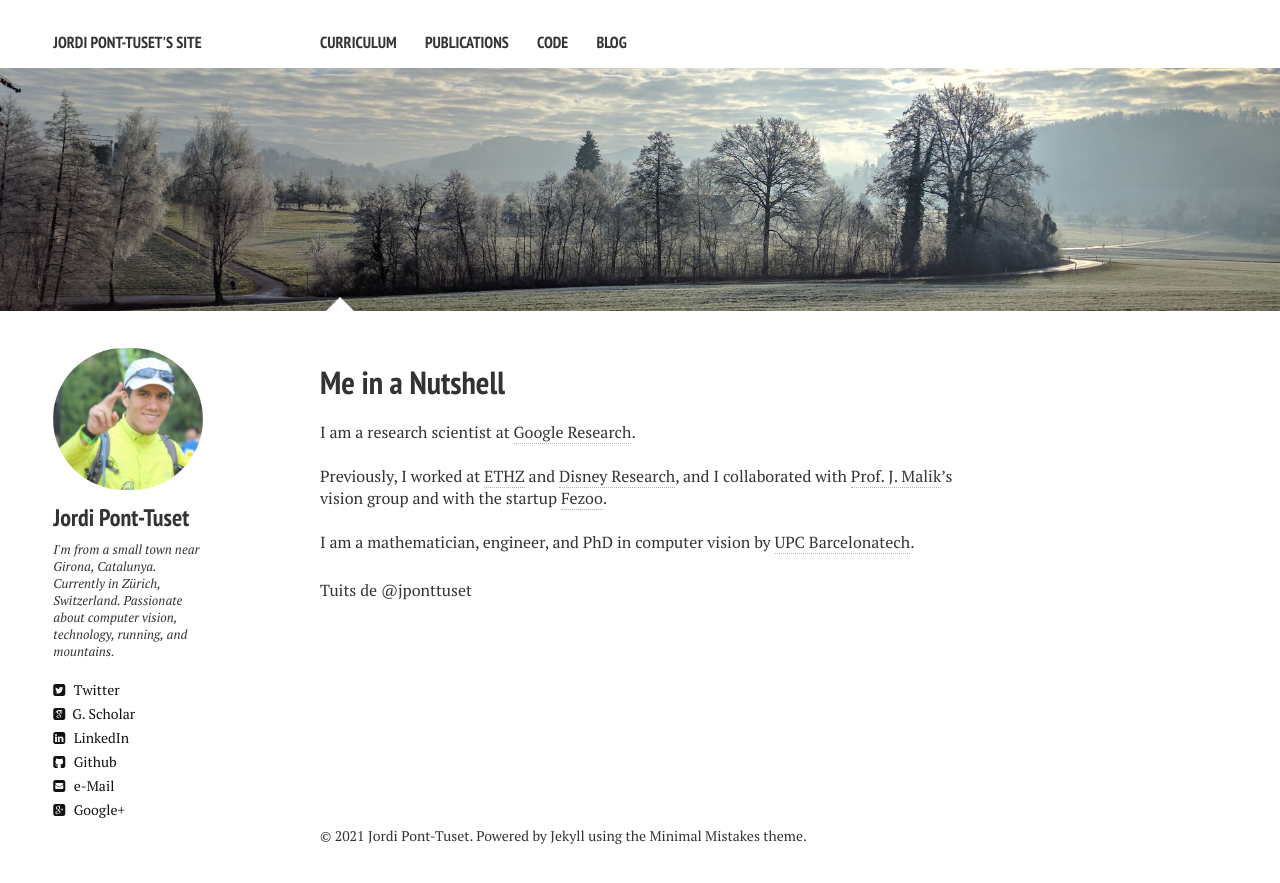
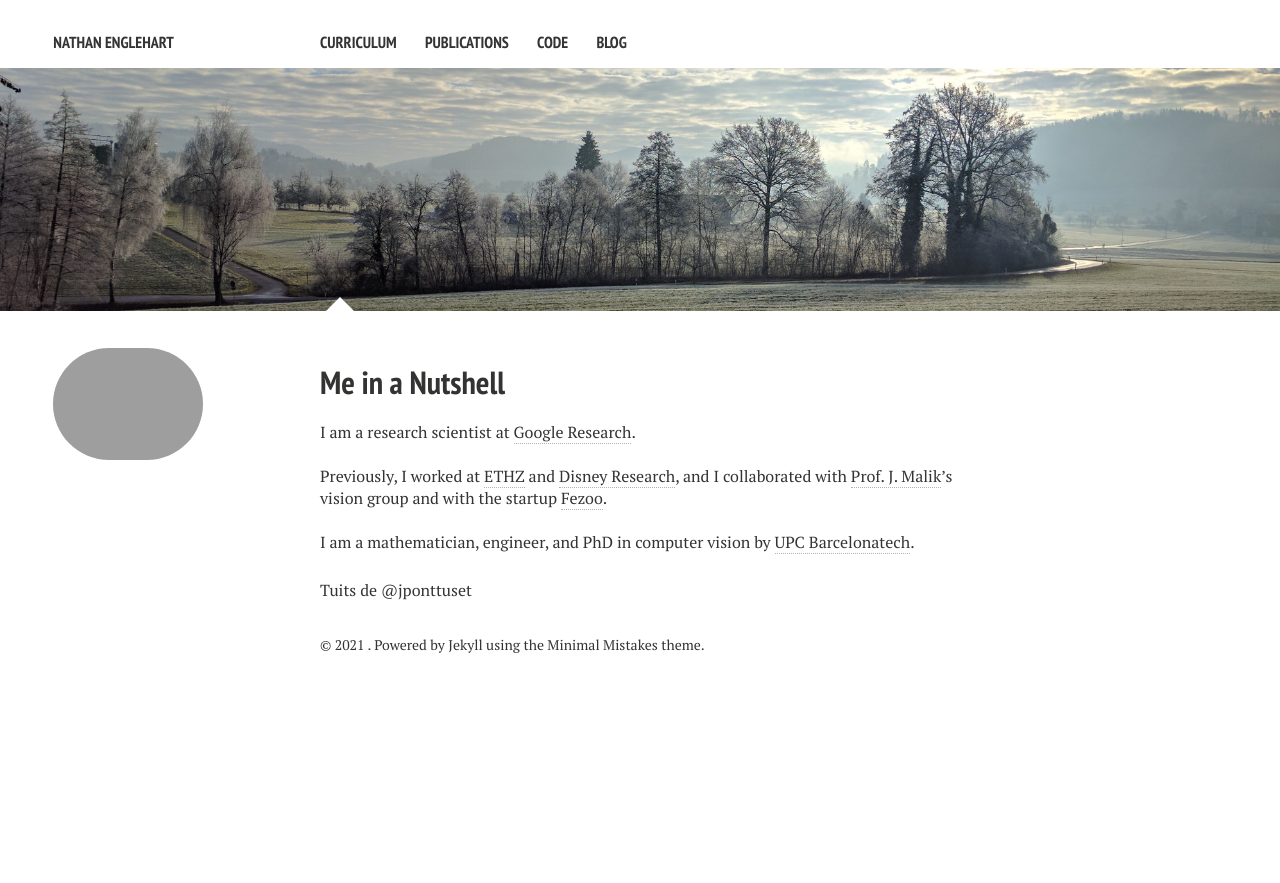
Before and after one commit to nathanenglehart/nathanenglehart.github.io, a Jekyll site: the page built from index.md, in a window 1280 px wide. Shown: the top 883 px of the page. Built offline with Jekyll 4.4.1, drawn with Linux system fonts in a browser that asks for light colours; nearby versions of some CDN libraries; comment, search, counter and statistics services are not loaded.

Commit message:
Update _config.yml

```diff
--- a/_config.yml
+++ b/_config.yml
@@ -1,28 +1,28 @@
-title:            Jordi Pont-Tuset's site
-description:      Welcome to my site.
+title:            Nathan Englehart
+description:      Welcome to my personal site.
 # Your site's domain goes here. Leave localhost server or blank when working locally.
-url:              //jponttuset.github.io
-#http://localhost:5000
-#https://jponttuset.github.io
-disqus_shortname: jponttuset
+url:              //nathanenglehart.github.io
+#http://localhost:4000
+#https://nathanenglehart.github.io
+disqus_shortname: nathanenglehart
 
 # Owner/author information
-owner:
-  name:           Jordi Pont-Tuset
-  avatar:         jordi.png
-  bio:            I'm from a small town near Girona, Catalunya. Currently in Zürich, Switzerland. Passionate about computer vision, technology, running, and mountains.
-  email:          jponttuset@gmail.com
+#owner:
+#  name:           Nathan Englehart
+#  avatar:         jordi.png
+#  bio:            I'm from a small town near Girona, Catalunya. Currently in Zürich, Switzerland. Passionate about computer vision, technology, running, and mountains.
+#  email:          jponttuset@gmail.com
   # Social networking links are used in author-bio sidebar. Update and remove as you like.
-  twitter: jponttuset
-  linkedin: jponttuset
-  google_scholar: VCBBx24AAAAJ
-  google_plus: 113718226018314522413
-  github: jponttuset
+#  twitter: jponttuset
+#  linkedin: jponttuset
+#  google_scholar: VCBBx24AAAAJ
+#  google_plus: 113718226018314522413
+#  github: jponttuset
 # Analytics and webmaster tools stuff goes here
-google_analytics: UA-52736040-1
-google_verify:
+#google_analytics: UA-52736040-1
+#google_verify:
 # https://ssl.bing.com/webmaster/configure/verify/ownership Option 2 content= goes here
-bing_verify:
+#bing_verify:
 
 # Links to include in top navigation
 # For external links add external: true
@@ -37,7 +37,7 @@ links:
     url: /blog/
 
 # http://en.wikipedia.org/wiki/List_of_tz_database_time_zones
-timezone:    Europe/Zurich
+timezone:    American/New_York
 future:      true
 #pygments:    true
 highlighter: rouge
```
